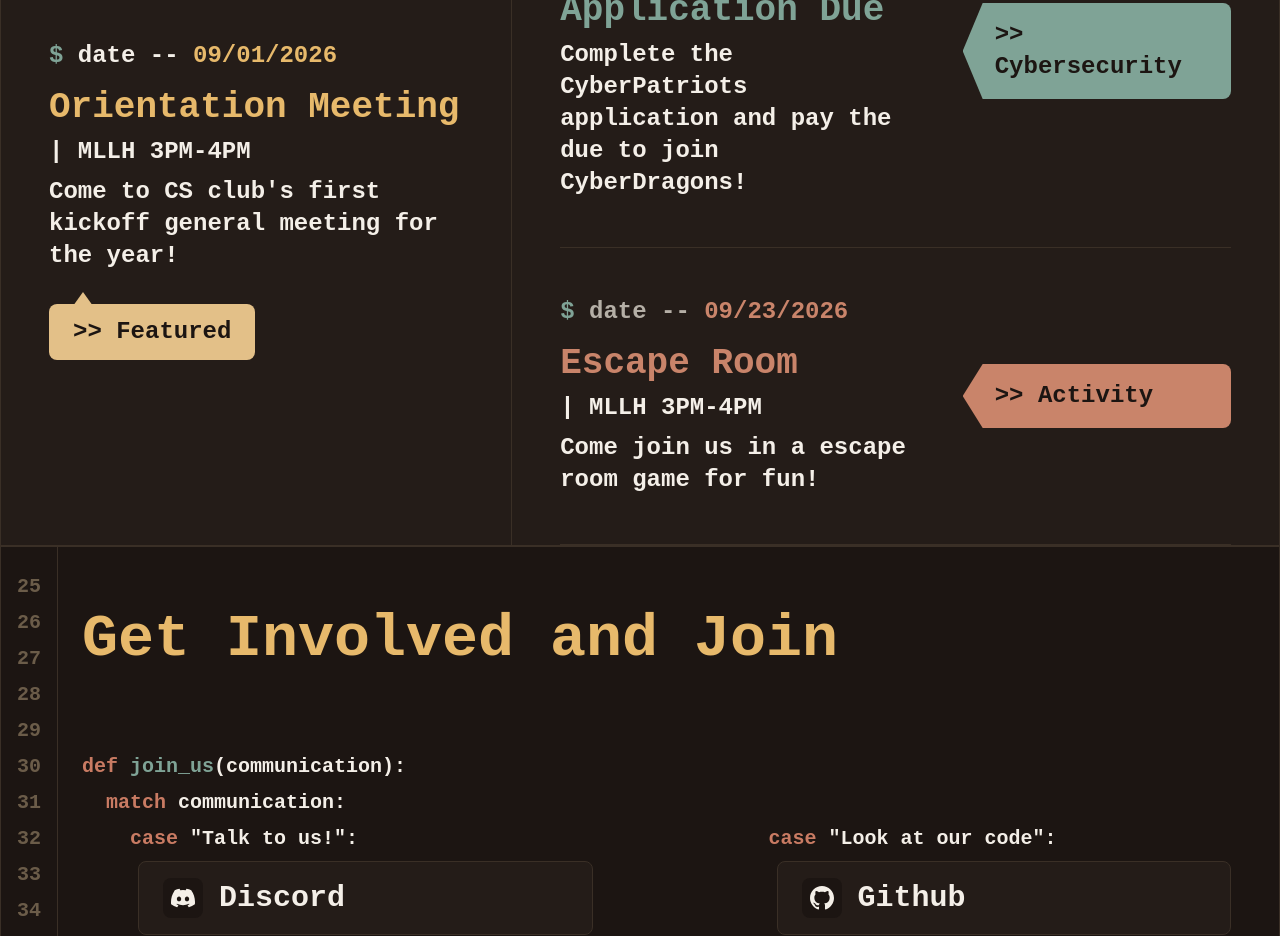
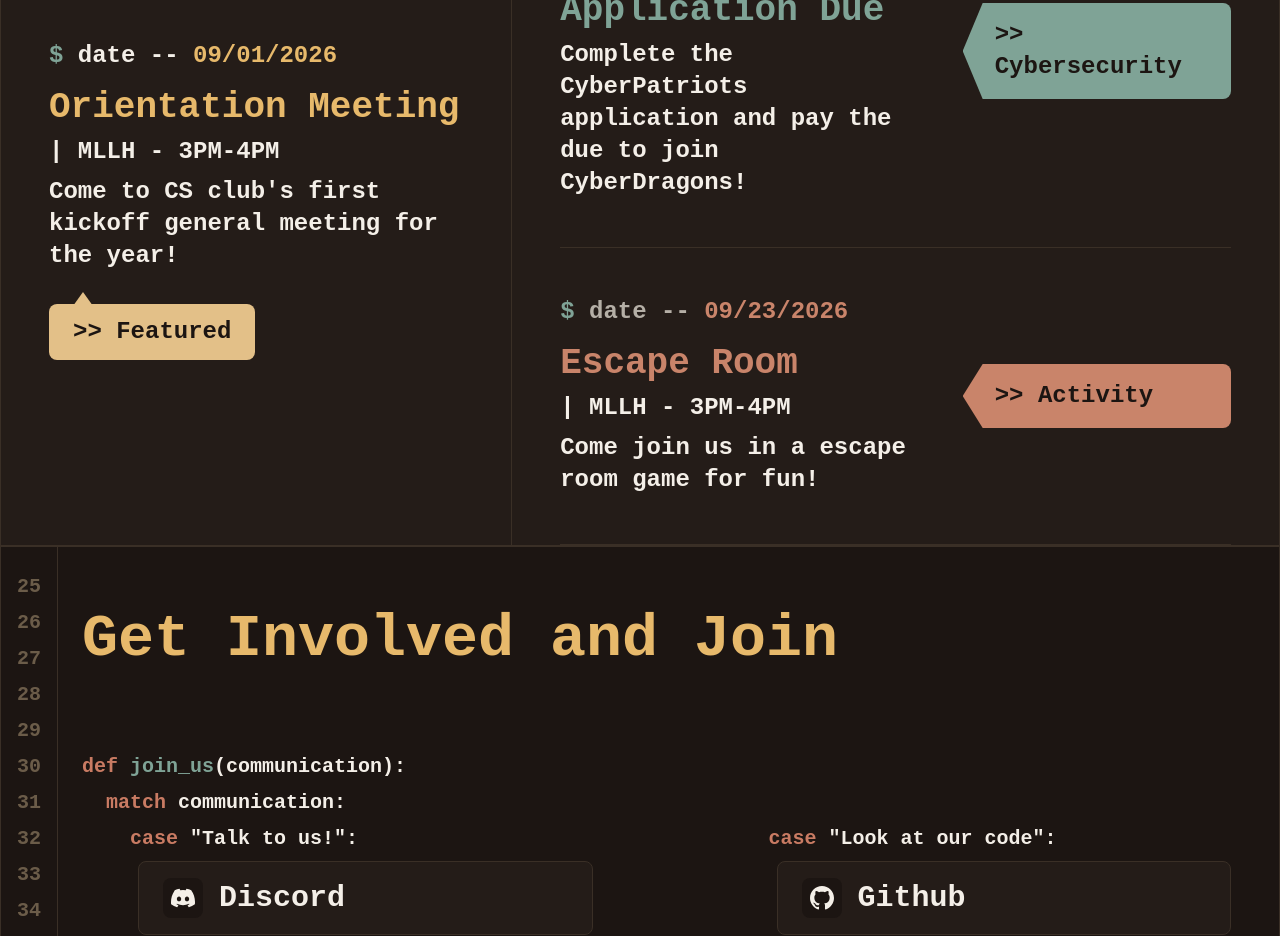
Before and after one commit to Cheemsisherenow/GSMST_CS_Club_Website, a React (Vite) app: page / in a window 1280 px wide. Shown: the part 1220-2156 px from the top of the page. Built offline with nearby package versions, Linux system fonts and the light colour scheme.

Commit message:
Location update

```diff
--- a/src/pages/Home.jsx
+++ b/src/pages/Home.jsx
@@ -145,7 +145,7 @@ const Spotlight = () => {
             <div className="mb-2 text-4xl text-[#E7B96B]">
               Orientation Meeting
             </div>
-            <div className="mb-2">| MLLH 3PM-4PM</div>
+            <div className="mb-2">| MLLH - 3PM-4PM</div>
             <div>
               Come to CS club's first kickoff general meeting for the year!
             </div>
@@ -184,7 +184,7 @@ const Spotlight = () => {
                 <span className="text-[#c9846a]">09/23/2026</span>
               </div>
               <div className="text-4xl text-[#c9846a] mb-2">Escape Room</div>
-              <div className="mb-2">| MLLH 3PM-4PM</div>
+              <div className="mb-2">| MLLH - 3PM-4PM</div>
               <div>Come join us in a escape room game for fun!</div>
             </div>
             <div className="self-center rounded-r-lg bg-[#c9846a] text-[#1C1512] px-8 py-4 [clip-path:polygon(20px_0,100%_0,100%_100%,20px_100%,0_50%)]">
```
